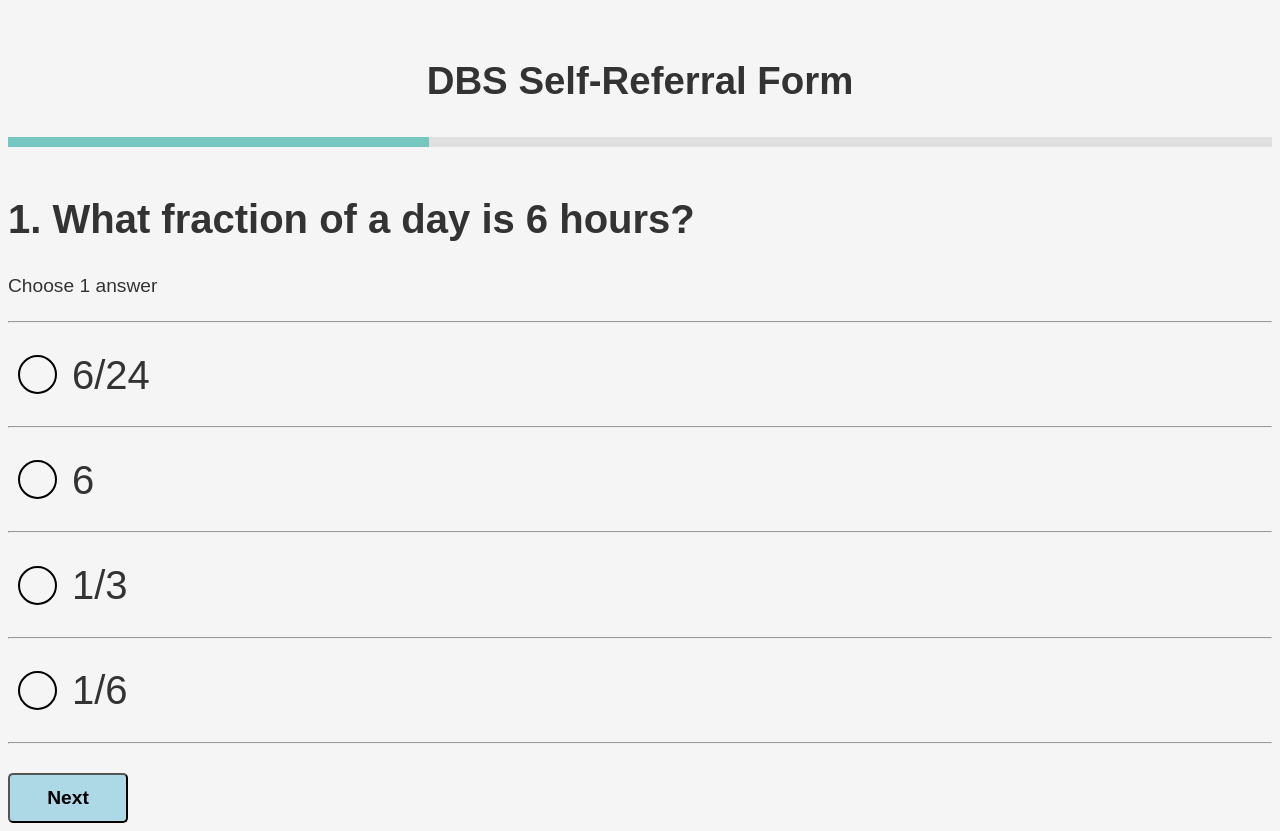
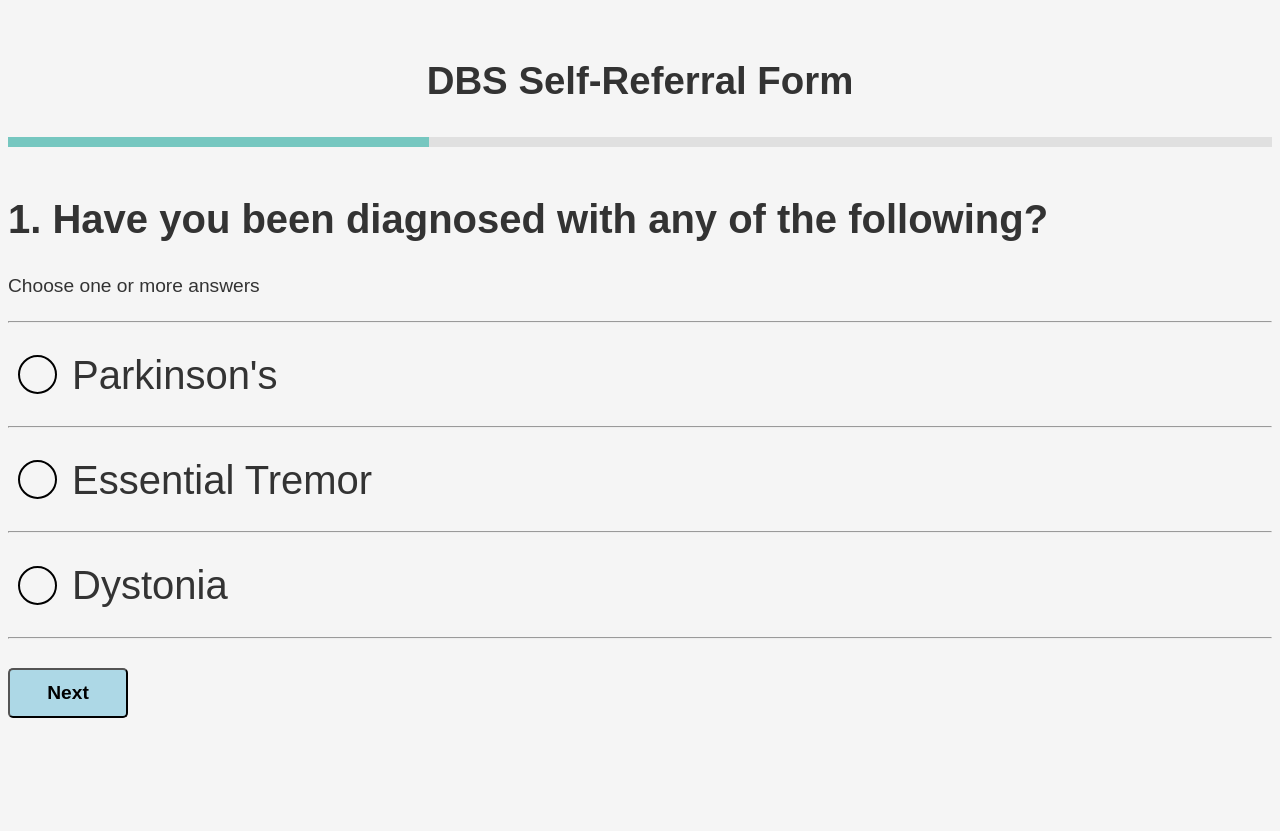
Before and after one commit to ArtDynasty13/dbs, a website: page static/index.html in a window 1280 px wide. After the commit the page ends 800 px from the top, so only its background shows below. Drawn offline with Linux system fonts and the light colour scheme; a web font is replaced by a local one.

Commit message:
multiple select checkbox
uses built-in html input checkbox functionality

hai

```diff
--- a/static/js/scripts.js
+++ b/static/js/scripts.js
@@ -7,18 +7,21 @@ document.addEventListener('DOMContentLoaded', function() {
     const questions = [
         {
             id: 1,
-            question: "1. What fraction of a day is 6 hours?",
-            options: ["6/24", "6", "1/3", "1/6"]
+            question: "1. Have you been diagnosed with any of the following?",
+            options: ["Parkinson's", "Essential Tremor", "Dystonia"],
+            multiple: true
         },
         {
             id: 2,
             question: "2. Are you a genius?",
-            options: ["yes", "no", "maybe", "so"]
+            options: ["yes", "no", "maybe", "so"],
+            multiple: false
         },
         {
             id: 3,
-            question: "3. Bornkus?",
-            options: ["yes", "no", "maybe", "so"]
+            question: "3. Which programming languages do you know?",
+            options: ["JavaScript", "Python", "Java", "C++"],
+            multiple: true
         }
         // Add more questions as needed
     ];
@@ -48,10 +51,11 @@ document.addEventListener('DOMContentLoaded', function() {
         let optionsHTML = '';
         questionData.options.forEach((option, index) => {
             const optionId = `option-${questionData.id}-${index + 1}`;
+            const inputType = questionData.multiple ? 'checkbox' : 'radio';
             optionsHTML += `
                 <div class="option-block">
                     <label for="${optionId}" class="option-label">
-                        <input type="radio" name="question-${questionData.id}" value="${option}" id="${optionId}" class="option-input" />
+                        <input type="${inputType}" name="question-${questionData.id}" value="${option}" id="${optionId}" class="option-input" />
                         <span class="custom-radio"></span>
                         ${option}
                     </label>
@@ -64,7 +68,7 @@ document.addEventListener('DOMContentLoaded', function() {
         // Build question HTML
         questionDiv.innerHTML = `
             <h3>${questionData.question}</h3>
-            <p>Choose 1 answer</p>
+            <p>Choose ${questionData.multiple ? 'one or more answers' : '1 answer'}</p>
             <hr />
             ${optionsHTML}
             <button type="button" class="back-button">Back</button>
@@ -126,6 +130,13 @@ document.addEventListener('DOMContentLoaded', function() {
         console.log('Current Question Index:', currentQuestionIndex);
         console.log('Current Question Element:', currentQuestion);
 
+        // Check if an option is selected
+        const selectedOptions = currentQuestion.querySelectorAll('input[type="radio"]:checked, input[type="checkbox"]:checked');
+        if (selectedOptions.length === 0) {
+            alert('Please select an answer before proceeding to the next question.');
+            return;
+        }
+
         if (currentQuestion) {
             currentQuestion.classList.add('fade-out');
 
```
Also changed, not shown: static/css/styles.css (line endings or trailing spaces).
